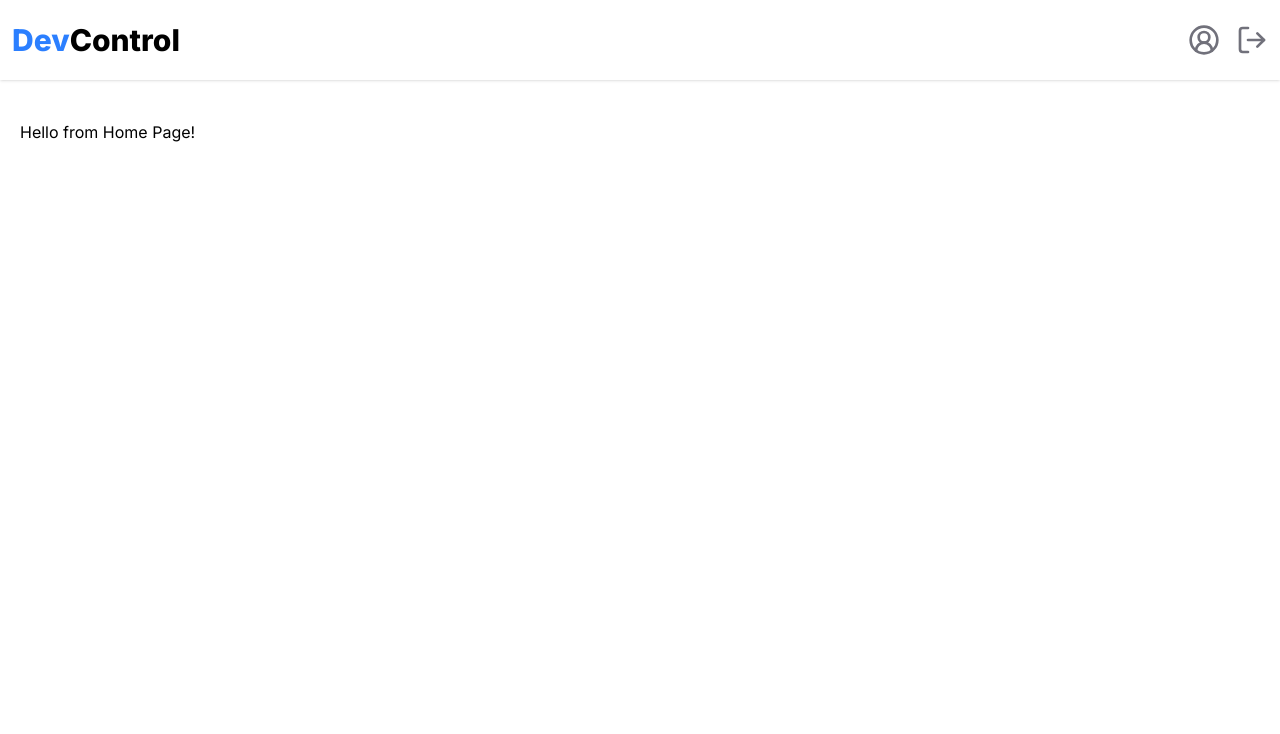
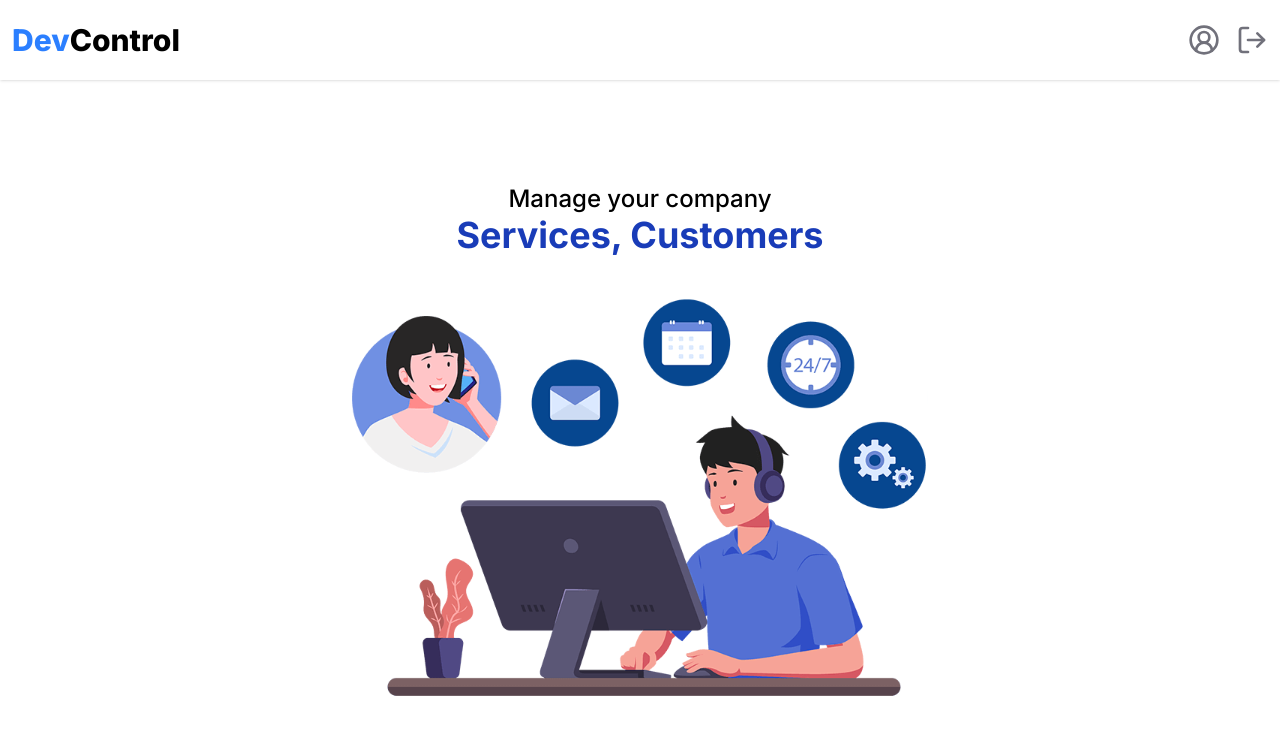
Before and after one commit to odevalison/devcontrole-nextjs, a Next.js app: page / in a window 1280 px wide. Shown: the top 734 px of the page. Built offline with nearby package versions, Linux system fonts and the light colour scheme.

Commit message:
feat: add home page

```diff
--- a/src/app/page.tsx
+++ b/src/app/page.tsx
@@ -1,7 +1,22 @@
+import Image from "next/image";
+
 export default function HomePage() {
   return (
-    <div>
-      <h1>Hello from Home Page!</h1>
-    </div>
+    <main className="flex w-7xl max-w-full flex-col items-center justify-center">
+      <h2 className="text-xl/[150%] font-medium md:text-2xl">
+        Manage your company
+      </h2>
+      <h1 className="text-3xl/[150%] font-bold text-blue-800 md:text-4xl">
+        Services, Customers
+      </h1>
+
+      <Image
+        src="/assets/hero-image.svg"
+        alt="Dev Control from hero image"
+        width={600}
+        height={400}
+        className="mt-11 max-w-xs md:max-w-xl"
+      />
+    </main>
   );
 }
--- a/src/components/container/index.tsx
+++ b/src/components/container/index.tsx
@@ -1,5 +1,7 @@
 export function Container({ children }: { children: React.ReactNode }) {
   return (
-    <div className="h-[calc(100dvh-80px)] w-dvw px-5 py-10">{children}</div>
+    <div className="flex min-h-[calc(100dvh-80px)] w-dvw items-center justify-center px-5 py-10">
+      {children}
+    </div>
   );
 }
```
Also changed, not shown: public/assets/hero-image.svg (added).
